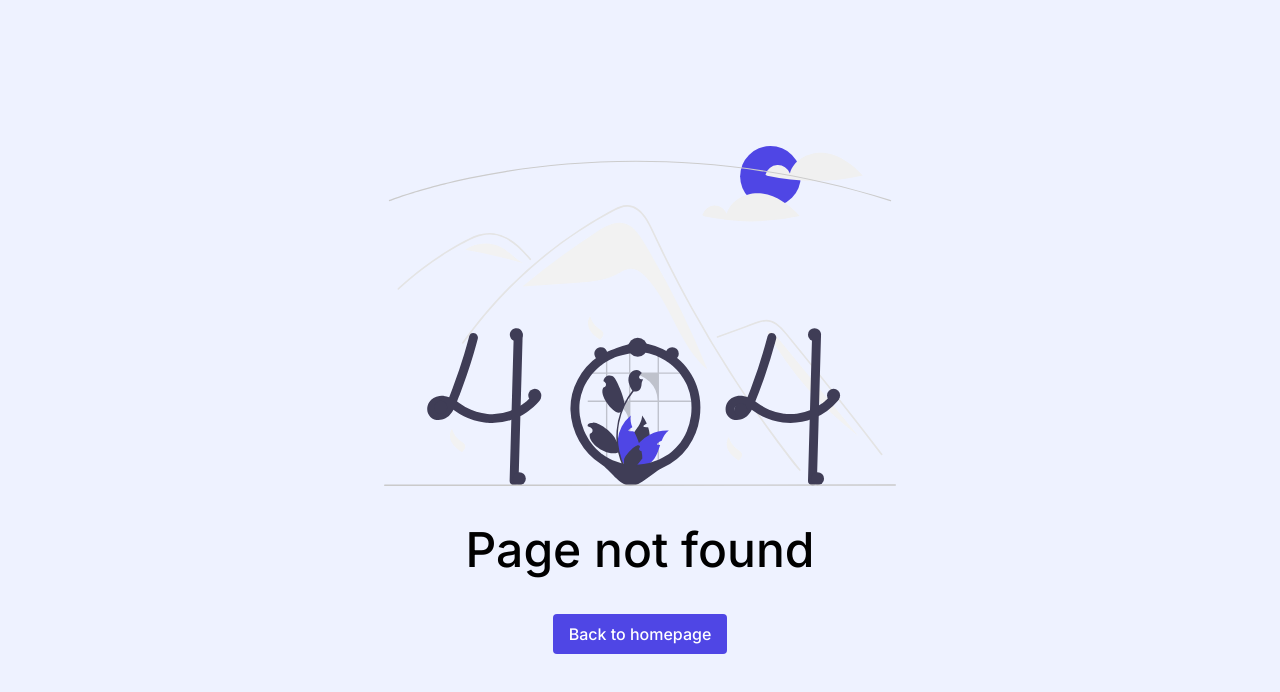
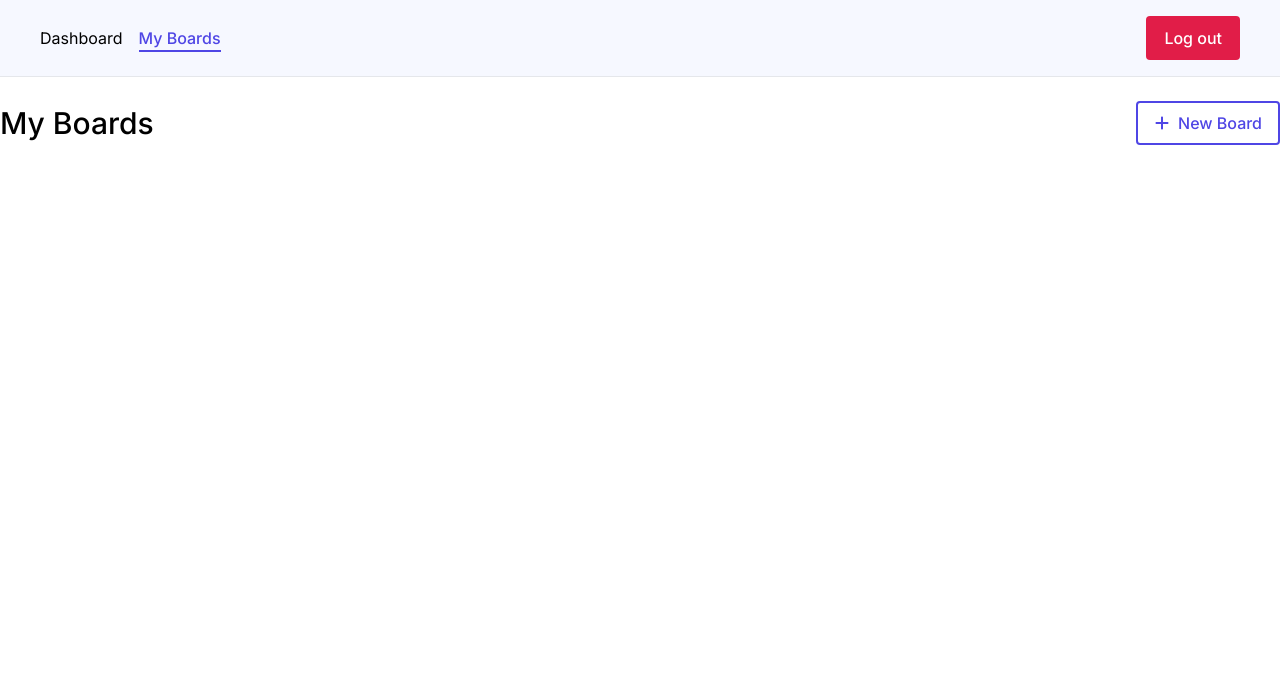
Before and after one commit to anthonytoumaibrahim/personal-task-manager, a React (Create React App) app in the folder frontend/: page /boards in a window 1280 px wide. Before the commit this address had no page. Shown: the top 692 px of the page. Built offline with nearby package versions, Linux system fonts and the light colour scheme.

Commit message:
Added more styling to button component

```diff
--- a/frontend/package.json
+++ b/frontend/package.json
@@ -11,6 +11,7 @@
     "react": "^18.2.0",
     "react-dom": "^18.2.0",
     "react-hook-form": "^7.51.2",
+    "react-icons": "^5.0.1",
     "react-redux": "^9.1.0",
     "react-router-dom": "^6.22.3",
     "react-scripts": "5.0.1",
--- a/frontend/src/App.jsx
+++ b/frontend/src/App.jsx
@@ -14,6 +14,7 @@ import UserLayout from "./pages/layouts/UserLayout";
 import Landing from "./pages/Landing";
 import NotFound from "./pages/NotFound";
 import Dashboard from "./pages/Dashboard";
+import MyBoards from "./pages/MyBoards";
 
 const App = () => {
   const tokenSelector = useSelector((state) => state.userSlice.token);
@@ -36,6 +37,7 @@ const App = () => {
         {tokenSelector ? (
           <Route path="/" element={<UserLayout />}>
             <Route index element={<Dashboard />} />
+            <Route path="boards" element={<MyBoards />} />
           </Route>
         ) : (
           <Route index element={<Landing />} />
--- a/frontend/src/components/Button.jsx
+++ b/frontend/src/components/Button.jsx
@@ -8,26 +8,42 @@ const Button = ({
   loading = false,
   disabled = false,
   color = "primary",
+  fillType = "filled",
+  icon: ButtonIcon,
   children,
 }) => {
+  const buttonClass = {
+    primary: {
+      filled:
+        "bg-primary-600 hover:bg-primary-700 text-white border-transparent",
+      outlined:
+        "text-primary-600 border-primary-600 hover:bg-primary-600 hover:text-white",
+    },
+    error: {
+      filled: "bg-rose-600 hover:bg-rose-700 text-white border-transparent",
+      outlined: "border-rose-600 hover:border-rose-700",
+    },
+  };
+
   return (
     <button
       type={type}
-      className={`${
+      className={`inline-flex items-center gap-2 ${
         link
           ? "link"
-          : `px-4 py-2 rounded font-medium ${
-              color === "primary"
-                ? "bg-primary-600 hover:bg-primary-700"
-                : color === "error"
-                ? "bg-rose-600 hover:bg-rose-800"
-                : ""
-            } transition-colors duration-150 text-white disabled:opacity-50 disabled:cursor-not-allowed`
+          : `px-4 py-2 rounded font-medium border-2 ${buttonClass[color][fillType]} transition-colors duration-150 disabled:opacity-50 disabled:cursor-not-allowed`
       } ${className}`}
       onClick={() => onClick()}
       disabled={loading ? true : disabled}
     >
-      {loading ? <Spinner light={true} className="w-6 mx-auto" /> : children}
+      {loading ? (
+        <Spinner light={true} className="w-6 mx-auto" />
+      ) : (
+        <>
+          {ButtonIcon && <ButtonIcon />}
+          {children}
+        </>
+      )}
     </button>
   );
 };
--- a/frontend/src/index.css
+++ b/frontend/src/index.css
@@ -3,7 +3,30 @@
 @tailwind utilities;
 
 @layer base {
-  a, .link {
+  h1,
+  h2,
+  h3,
+  h4,
+  h5 {
+    @apply font-medium;
+  }
+  h1 {
+    @apply text-4xl;
+  }
+  h2 {
+    @apply text-3xl;
+  }
+  h3 {
+    @apply text-2xl;
+  }
+  h4 {
+    @apply text-xl;
+  }
+  h5 {
+    @apply text-lg;
+  }
+  a,
+  .link {
     @apply text-primary-600 hover:underline;
   }
 }
--- /dev/null
+++ b/frontend/src/pages/MyBoards/index.jsx
@@ -0,0 +1,17 @@
+import Button from "../../components/Button";
+import { FaPlus } from "react-icons/fa6";
+
+const MyBoards = () => {
+  return (
+    <>
+      <div className="flex justify-between items-center">
+        <h2>My Boards</h2>
+        <Button fillType="outlined" icon={FaPlus}>
+          New Board
+        </Button>
+      </div>
+    </>
+  );
+};
+
+export default MyBoards;
```
Also changed, not shown: 1 other file (tests, documents, lock files or other folders).
